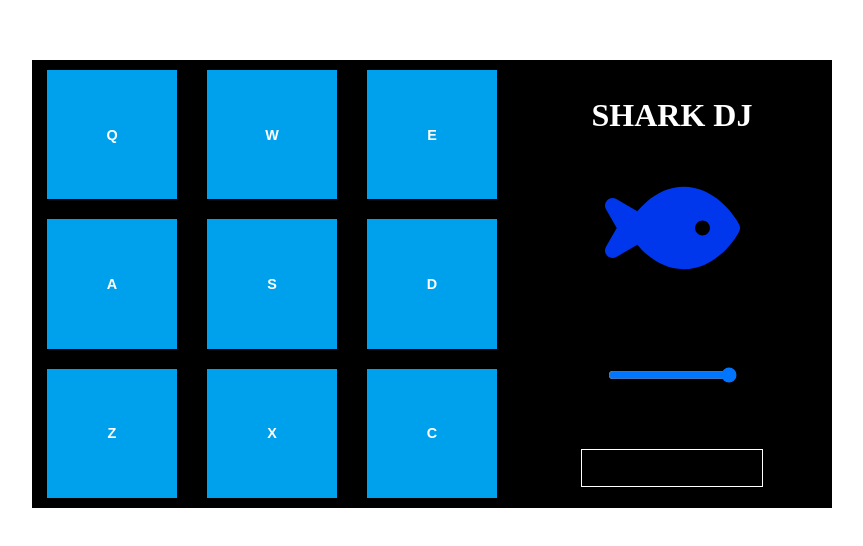
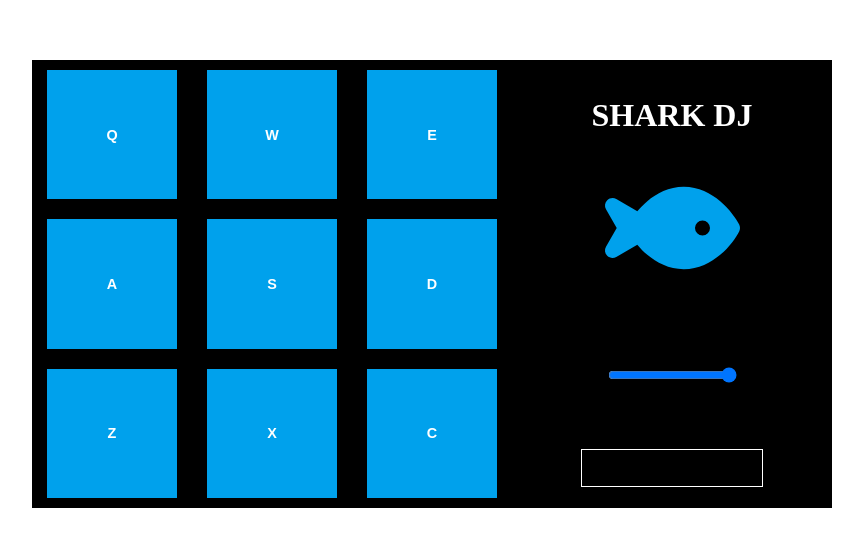
Before and after one commit to Lenindroid/caja-de-ritmos, a React (Vite) app: page / in a window 1280 px wide. Shown: the part 124-670 px from the top of the page, without its empty margins (216-1079 px from the left). Built offline with nearby package versions, Linux system fonts and the light colour scheme.

Commit message:
Power button functional now

```diff
--- a/src/components/DrumMachine.jsx
+++ b/src/components/DrumMachine.jsx
@@ -5,10 +5,11 @@ import SideElements from './SideElements'
 function DrumMachine() {
   const [currentInstrument, setInstrument] = useState('');
   const [currentVolume, setVolume] = useState(1);
+  const [power, setPower] = useState(true);
   return (
     <div className="caja-de-ritmos" id="drum-machine">
-      <InstrumentsGrid setInstrument={setInstrument} currentVolume={currentVolume}/>
-      <SideElements instrument={currentInstrument} setVolume={setVolume}/>
+      <InstrumentsGrid setInstrument={setInstrument} currentVolume={currentVolume} power={power}/>
+      <SideElements instrument={currentInstrument} setVolume={setVolume} setPower={setPower} power={power}/>
     </div>
   )
 }
--- a/src/components/FishButton.jsx
+++ b/src/components/FishButton.jsx
@@ -1,11 +1,16 @@
-import React from 'react'
+import React, { useRef } from 'react'
 import { FontAwesomeIcon } from '@fortawesome/react-fontawesome'
 import { faFish } from '@fortawesome/free-solid-svg-icons'
 
-function FishButton() {
+function FishButton({ setPower, power }) {
+  const fishButton = useRef(null)
+  function actualizarPower() {
+    setPower(!power);
+  }
+
   return (
-    <button className="fish-button">
-      <FontAwesomeIcon icon={faFish} />
+    <button className="fish-button" onClick={actualizarPower} ref={fishButton} style={{ color: power ? '#00A1EC' : '#0037EC' }}>
+      <FontAwesomeIcon icon={faFish}/>
     </button>
   )
 }
--- a/src/components/Instrument.jsx
+++ b/src/components/Instrument.jsx
@@ -1,13 +1,14 @@
 import React, { useEffect, useRef } from 'react'
 
-function Instrument({ children, id, src, description, setInstrument, currentVolume }) {
+function Instrument({ children, id, src, description, setInstrument, currentVolume, power }) {
   const audioRef = useRef(null);
   const buttonRef = useRef(null);
 
   function playInstrument() {
     if(audioRef.current) {
       audioRef.current.currentTime = 0;
-      audioRef.current.volume = currentVolume;
+      if (power) audioRef.current.volume = currentVolume;
+      else audioRef.current.volume = 0;
       audioRef.current.play();
       setInstrument(description);
     }
@@ -34,7 +35,7 @@ function Instrument({ children, id, src, description, setInstrument, currentVolu
       window.removeEventListener('keydown', handleKeyPress);
       window.removeEventListener('keyup', handleKeyUnpress);
     };
-  }, [children]);
+  }, [children, power, currentVolume]);
 
   return (
     <button className="drum-pad" id={id} onClick={playInstrument} ref={buttonRef}>
--- a/src/components/InstrumentsGrid.jsx
+++ b/src/components/InstrumentsGrid.jsx
@@ -1,18 +1,18 @@
 import React from 'react'
 import Instrument from './Instrument'
 
-function InstrumentsGrid({setInstrument, currentVolume}) {
+function InstrumentsGrid({setInstrument, currentVolume, power}) {
   return (
     <div className="pad-grid">
-      <Instrument id="piano-key" src="/sounds/piano.mp3" description="Piano" setInstrument={setInstrument} currentVolume={currentVolume}>Q</Instrument>
-      <Instrument id="guitar" src="/sounds/guitar.mp3" description="Guitar" setInstrument={setInstrument} currentVolume={currentVolume}>W</Instrument>
-      <Instrument id="heater-1" src="https://cdn.freecodecamp.org/testable-projects-fcc/audio/Heater-1.mp3" description="Heater 1" setInstrument={setInstrument} currentVolume={currentVolume}>E</Instrument>
-      <Instrument id="heater-2" src="https://cdn.freecodecamp.org/testable-projects-fcc/audio/Heater-2.mp3" description="Heater 2" setInstrument={setInstrument} currentVolume={currentVolume}>A</Instrument>
-      <Instrument id="heater-3" src="https://cdn.freecodecamp.org/testable-projects-fcc/audio/Heater-3.mp3" description="Heater 3" setInstrument={setInstrument} currentVolume={currentVolume}>S</Instrument>
-      <Instrument id="dog-bark" src="/sounds/dog-bark.mp3" description="Dog bark" setInstrument={setInstrument} currentVolume={currentVolume}>D</Instrument>
-      <Instrument id="open-hh" src="https://cdn.freecodecamp.org/testable-projects-fcc/audio/Dsc_Oh.mp3" description="Open HH" setInstrument={setInstrument} currentVolume={currentVolume}>Z</Instrument>
-      <Instrument id="clap" src="https://cdn.freecodecamp.org/testable-projects-fcc/audio/Heater-6.mp3" description="Clap" setInstrument={setInstrument} currentVolume={currentVolume}>X</Instrument>
-      <Instrument id="cat-meow" src="sounds/meow.mp3" description="Cat meow" setInstrument={setInstrument} currentVolume={currentVolume}>C</Instrument>
+      <Instrument id="piano-key" src="/sounds/piano.mp3" description="Piano" setInstrument={setInstrument} currentVolume={currentVolume} power={power}>Q</Instrument>
+      <Instrument id="guitar" src="/sounds/guitar.mp3" description="Guitar" setInstrument={setInstrument} currentVolume={currentVolume} power={power}>W</Instrument>
+      <Instrument id="heater-1" src="https://cdn.freecodecamp.org/testable-projects-fcc/audio/Heater-1.mp3" description="Heater 1" setInstrument={setInstrument} currentVolume={currentVolume} power={power}>E</Instrument>
+      <Instrument id="heater-2" src="https://cdn.freecodecamp.org/testable-projects-fcc/audio/Heater-2.mp3" description="Heater 2" setInstrument={setInstrument} currentVolume={currentVolume} power={power}>A</Instrument>
+      <Instrument id="heater-3" src="https://cdn.freecodecamp.org/testable-projects-fcc/audio/Heater-3.mp3" description="Heater 3" setInstrument={setInstrument} currentVolume={currentVolume} power={power}>S</Instrument>
+      <Instrument id="dog-bark" src="/sounds/dog-bark.mp3" description="Dog bark" setInstrument={setInstrument} currentVolume={currentVolume} power={power}>D</Instrument>
+      <Instrument id="open-hh" src="https://cdn.freecodecamp.org/testable-projects-fcc/audio/Dsc_Oh.mp3" description="Open HH" setInstrument={setInstrument} currentVolume={currentVolume} power={power}>Z</Instrument>
+      <Instrument id="clap" src="https://cdn.freecodecamp.org/testable-projects-fcc/audio/Heater-6.mp3" description="Clap" setInstrument={setInstrument} currentVolume={currentVolume} power={power}>X</Instrument>
+      <Instrument id="cat-meow" src="sounds/meow.mp3" description="Cat meow" setInstrument={setInstrument} currentVolume={currentVolume} power={power}>C</Instrument>
     </div>
 
   )
--- a/src/components/SideElements.jsx
+++ b/src/components/SideElements.jsx
@@ -3,11 +3,11 @@ import FishButton from './FishButton'
 import VolumeBar from './VolumeBar'
 import Action from './Action'
 
-function SideElements({ instrument, setVolume }) {
+function SideElements({ instrument, setVolume, setPower, power }) {
   return (
     <div className="controlers">
       <h1>SHARK DJ</h1>
-      <FishButton />
+      <FishButton setPower={setPower} power={power}/>
       <VolumeBar setVolume={setVolume}/>
       <Action instrument={instrument}/>
     </div>
--- a/src/index.css
+++ b/src/index.css
@@ -63,7 +63,7 @@ html, body, #root {
 .fish-button {
   background-color: transparent;
   border: none;
-  color: #0037EC;
+  color: #00A1EC;
   font-size: 120px;
   width: 150px;
   height: 150px;
```
